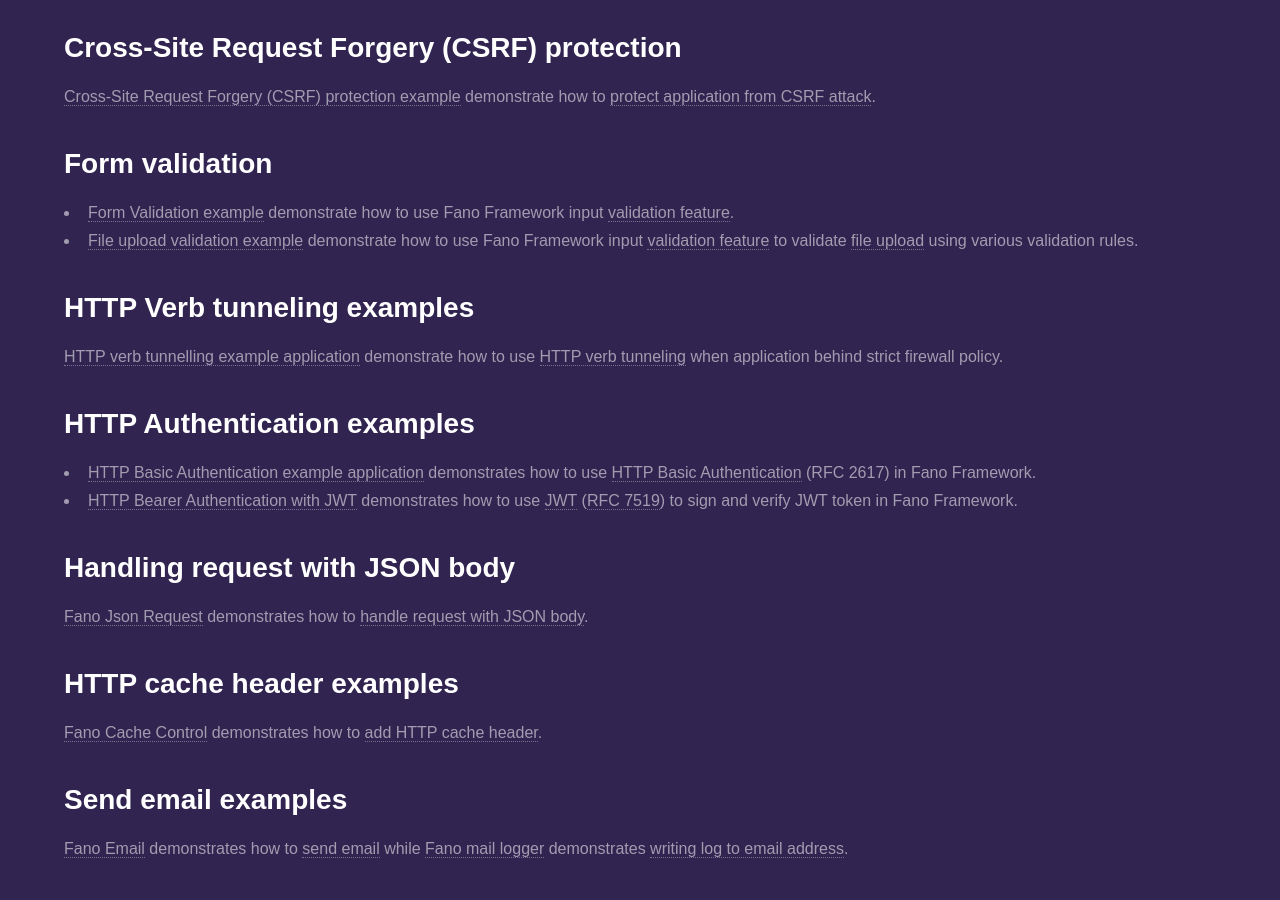
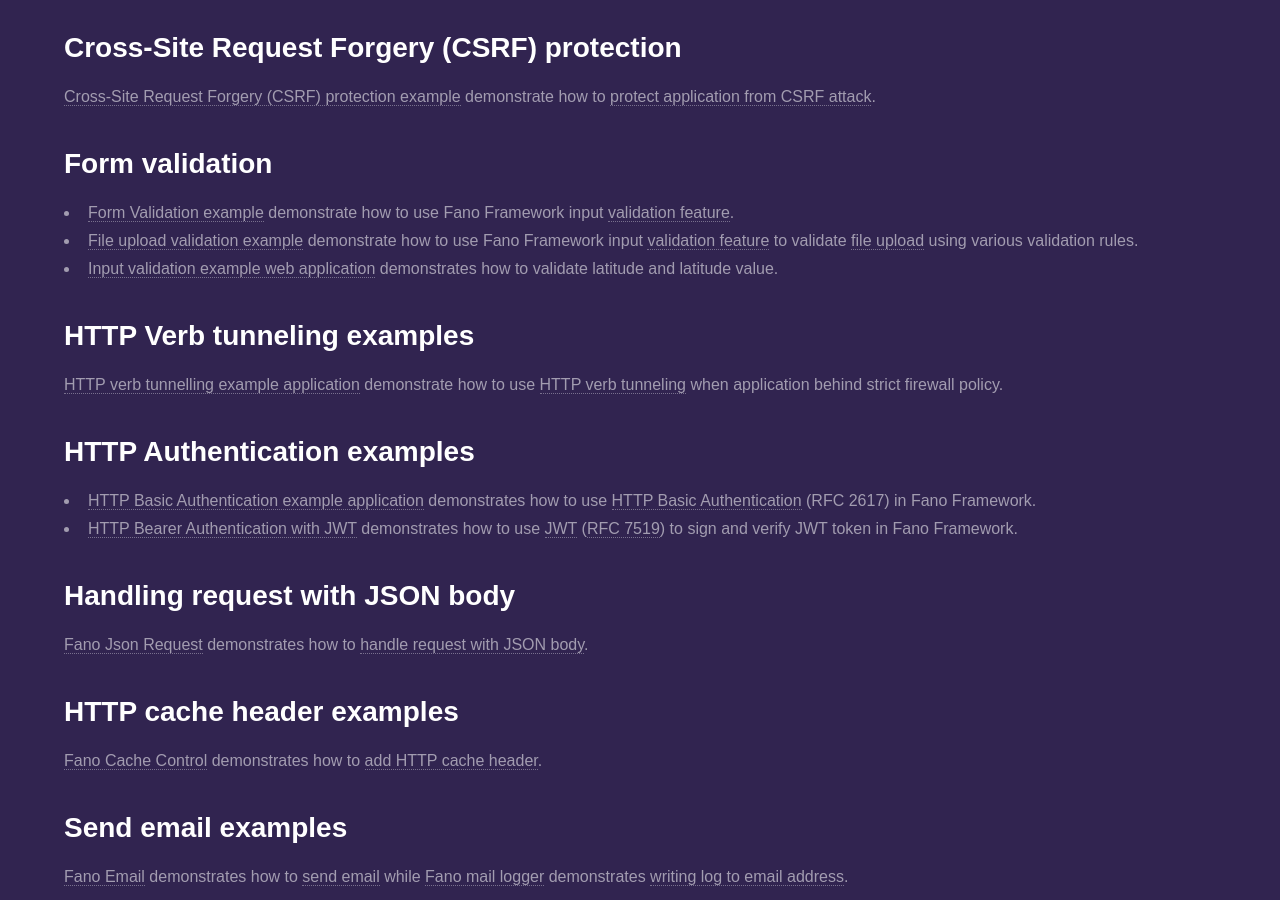
Before and after one commit to fanoframework/fanoframework.github.io, a Jekyll site: the page built from examples/index.md, in a window 1280 px wide and 900 px high, scrolled down 1999 px. Built offline with Jekyll 4.4.1, drawn with Linux system fonts in a browser that asks for light colours; our own code applies the rules of GitHub Pages for plain Markdown files.

Commit message:
add reference to example project

```diff
--- a/examples/index.md
+++ b/examples/index.md
@@ -73,6 +73,7 @@
 
 - [Form Validation example](https://github.com/fanoframework/fano-validation) demonstrate how to use Fano Framework input [validation feature](/security/form-validation).
 - [File upload validation example](https://github.com/fanoframework/fano-scgi-upload) demonstrate how to use Fano Framework input [validation feature](/security/form-validation) to validate [file upload](/handling-file-upload) using various validation rules.
+- [Input validation example web application](https://github.com/fanoframework/input-validation) demonstrates how to validate latitude and latitude value.
 
 ## HTTP Verb tunneling examples
 
```
Also changed, not shown: security/form-validation/index.md (+1 -0 lines).
